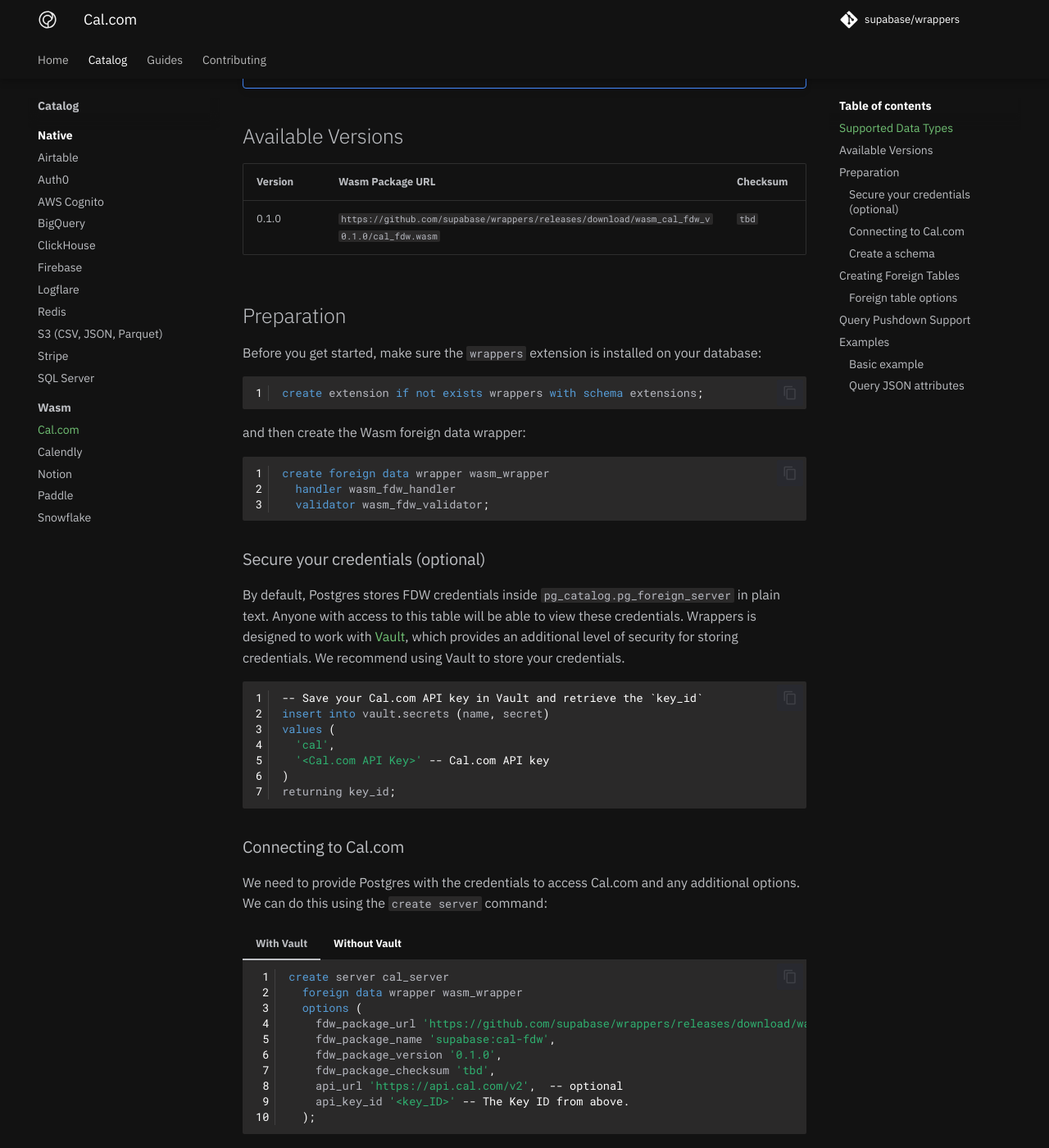
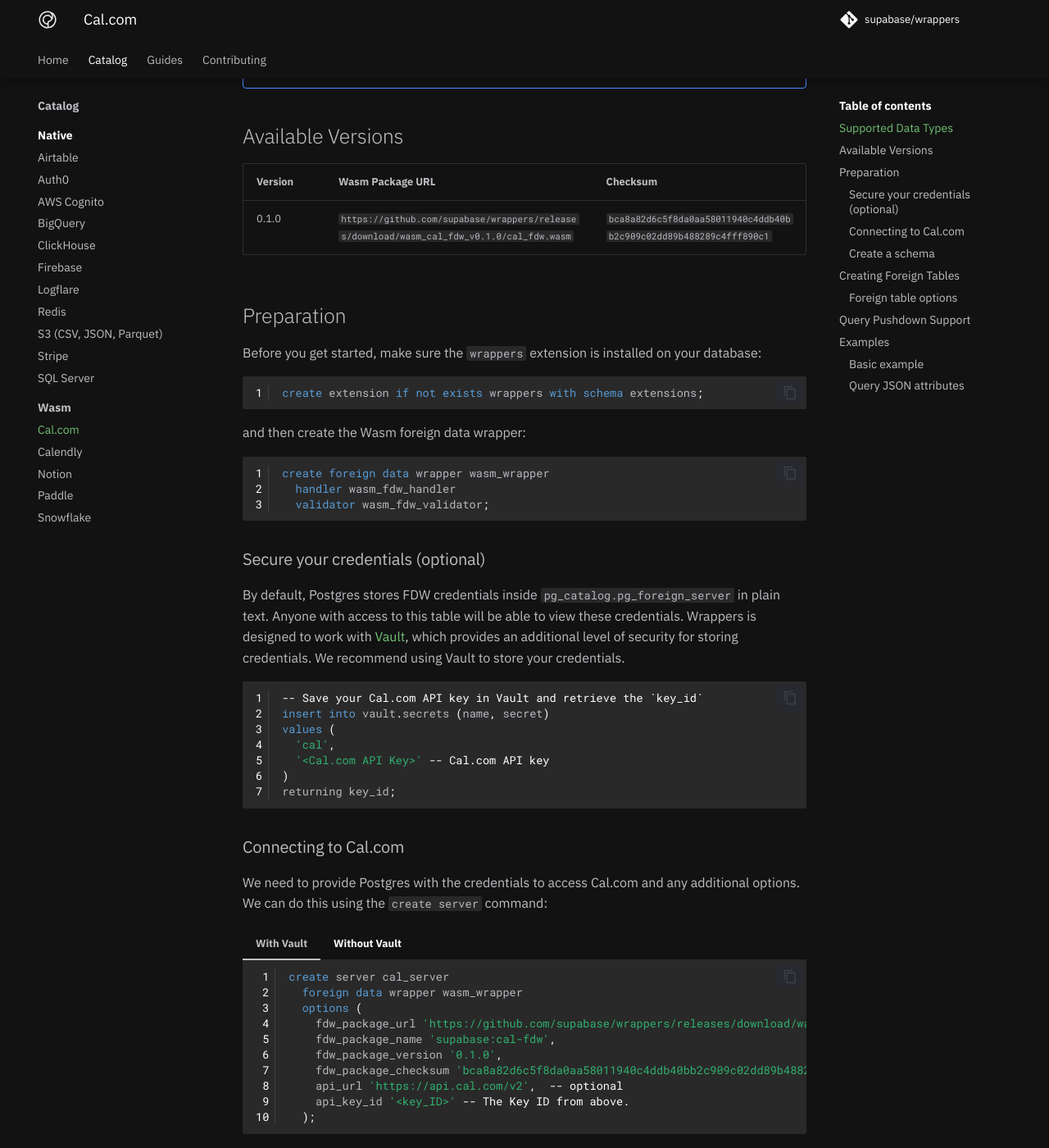
Before and after one commit to supabase/wrappers, an MkDocs documentation site: the page built from docs/catalog/cal.md, in a window 1280 px wide and 1400 px high, scrolled down 903 px. Shown: the whole window at 82% size. Built offline with MkDocs 1.6.1 and Material for MkDocs 9.7.7, drawn with Linux system fonts in a browser that asks for light colours; comment, search, counter and statistics services are not loaded.

Commit message:
chore(wasm): update Cal.com and Calendly wasm fdw checksum

```diff
--- a/docs/catalog/cal.md
+++ b/docs/catalog/cal.md
@@ -37,7 +37,7 @@
 
 | Version | Wasm Package URL                                                                                | Checksum                                                           |
 | ------- | ----------------------------------------------------------------------------------------------- | ------------------------------------------------------------------ |
-| 0.1.0   | `https://github.com/supabase/wrappers/releases/download/wasm_cal_fdw_v0.1.0/cal_fdw.wasm` | `tbd` |
+| 0.1.0   | `https://github.com/supabase/wrappers/releases/download/wasm_cal_fdw_v0.1.0/cal_fdw.wasm` | `bca8a82d6c5f8da0aa58011940c4ddb40bb2c909c02dd89b488289c4fff890c1` |
 
 ## Preparation
 
@@ -82,7 +82,7 @@
         fdw_package_url 'https://github.com/supabase/wrappers/releases/download/wasm_cal_fdw_v0.1.0/cal_fdw.wasm',
         fdw_package_name 'supabase:cal-fdw',
         fdw_package_version '0.1.0',
-        fdw_package_checksum 'tbd',
+        fdw_package_checksum 'bca8a82d6c5f8da0aa58011940c4ddb40bb2c909c02dd89b488289c4fff890c1',
         api_url 'https://api.cal.com/v2',  -- optional
         api_key_id '<key_ID>' -- The Key ID from above.
       );
@@ -97,7 +97,7 @@
         fdw_package_url 'https://github.com/supabase/wrappers/releases/download/wasm_cal_fdw_v0.1.0/cal_fdw.wasm',
         fdw_package_name 'supabase:cal-fdw',
         fdw_package_version '0.1.0',
-        fdw_package_checksum 'tbd',
+        fdw_package_checksum 'bca8a82d6c5f8da0aa58011940c4ddb40bb2c909c02dd89b488289c4fff890c1',
         api_url 'https://api.cal.com/v2',  -- optional
         api_key 'cal_live_1234...'  -- Cal.com API key
       );
```
Also changed, not shown: docs/catalog/calendly.md (+3 -3 lines).
